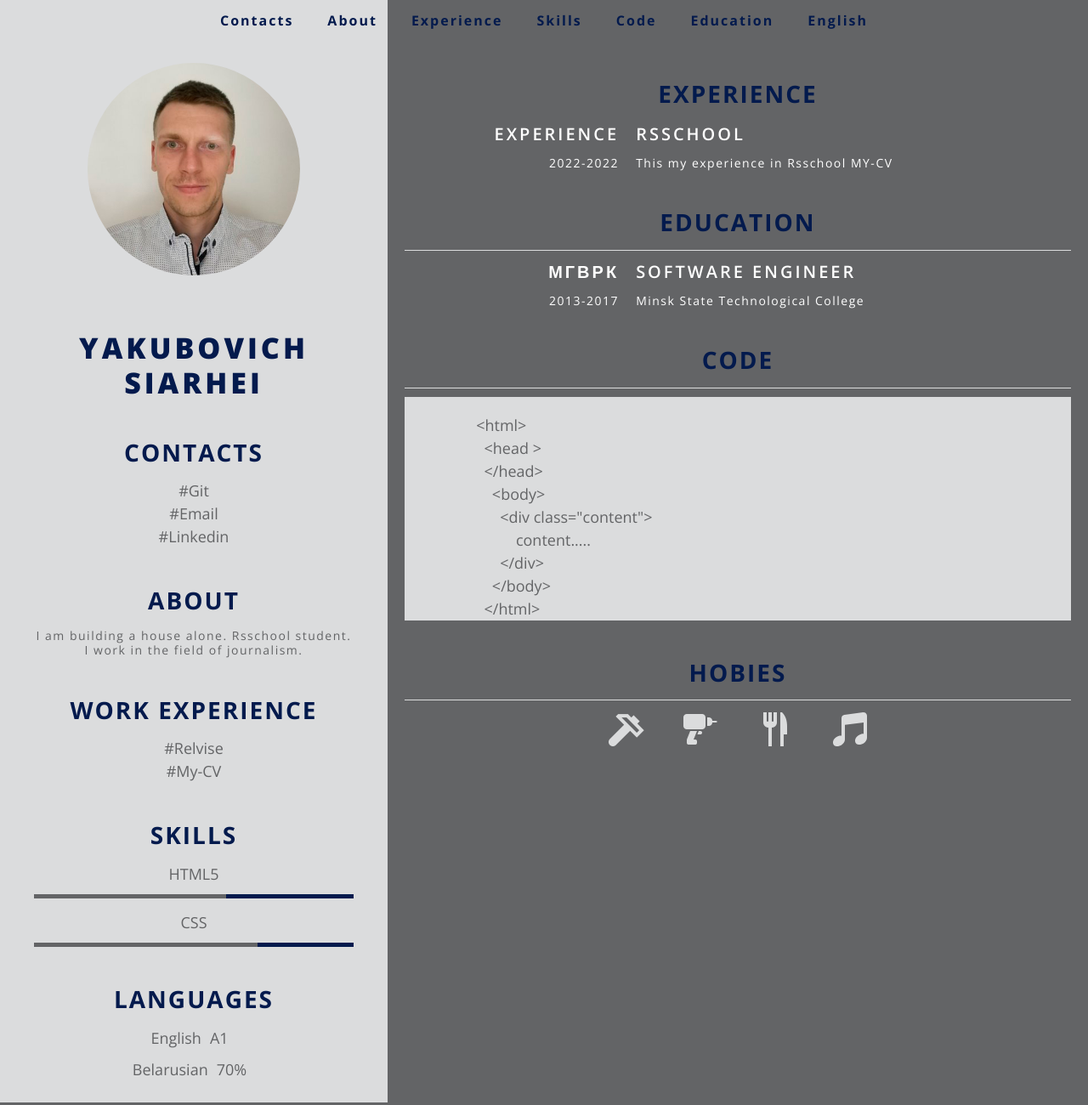
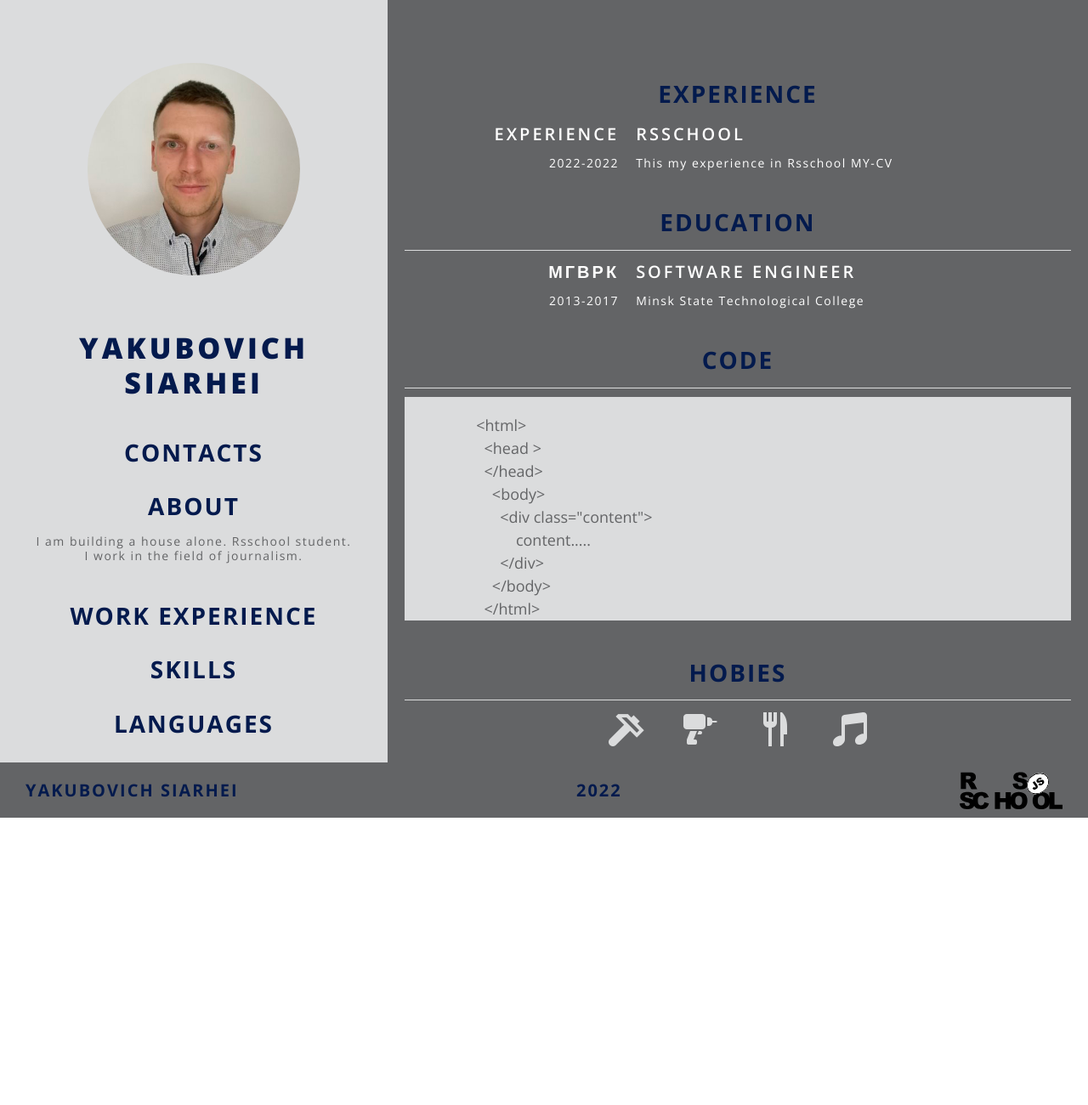
Before and after one commit to Yakubovich-siarhei/rsschool-cv, a plain HTML site: page index.html in a window 1280 px wide. Shown: the top 1300 px of the page at 85% size. After the commit the page ends 962 px from the top, so only its background shows below. Drawn offline with nearby package versions, Linux system fonts and the light colour scheme.

Commit message:
feat: del linc (10.11.2023 9:00:00 PM)

```diff
--- a/index.html
+++ b/index.html
@@ -18,7 +18,7 @@
       <div class="header_visibility"><p class="prompt_header">menu</p></div>
       <div class="header_menu_container">
         <nav class="header_menu">
-          <ul class="menu_list">
+          <!-- <ul class="menu_list">
             <li class="menu_item">
               <a href="#contacts" class="nav-link" title="Contacts" id="LinkContacts" aria-label="Contacts">
                 Contacts
@@ -54,7 +54,7 @@
                 English
               </a>
             </li>
-          </ul>
+          </ul> -->
         </nav>
       </div>
     </div>
@@ -70,7 +70,7 @@
           </section>
           <section class="section" id="contacts">
             <h2 class="section_title_contacts section_title">Contacts</h2>
-            <ul class="section_contacts_container">
+            <!-- <ul class="section_contacts_container">
               <li>
                 <a href="https://github.com/Yakubovich-siarhei" class="_link" title="Yakubovich-Siarhei" id="Git">
                   #Git
@@ -86,7 +86,7 @@
                   #Linkedin
                 </a>
               </li>
-            </ul>
+            </ul> -->
           </section>
           <section class="section" id="about">
             <h2 class="section_title">About</h2>
@@ -97,7 +97,7 @@
           </section>
           <section class="section" id="reference">
             <h2 class="section_title">WORK EXPERIENCE</h2>
-            <ul>
+            <!-- <ul>
               <li>
                 <a class="_link" href="https://Yakubovich-siarhei.github.io/Relvise/" id="Relvise" title="Yakubovich Siarhei">
                   #Relvise
@@ -108,11 +108,11 @@
                   #My-CV
                 </a>
               </li>
-            </ul>
+            </ul> -->
           </section>
           <section class="section skills_items" id="skills">
             <h2 class="section_title section_title_skils">Skills</h2>
-            <ul class="skills_item">
+            <!-- <ul class="skills_item">
               <li>HTML5
                 <ul class="skills_level level_HTml5">
                   <li class="level_HTml5_max"></li>
@@ -125,11 +125,11 @@
                   <li class="level_css_min"></li>
                 </ul>
               </li>
-            </ul>
+            </ul> -->
           </section>
           <section class="section" id="english">
             <h2 class="section_title">Languages</h2>
-            <ul>
+            <!-- <ul>
               <li class="lang_level">
                 <div>English</div>
                 <div>A1</div>
@@ -138,7 +138,7 @@
                 <div>Belarusian</div>
                 <div>70%</div>
               </li>
-            </ul>
+            </ul> -->
           </section>
         </div>
         <div class="container_right container_main">
```
